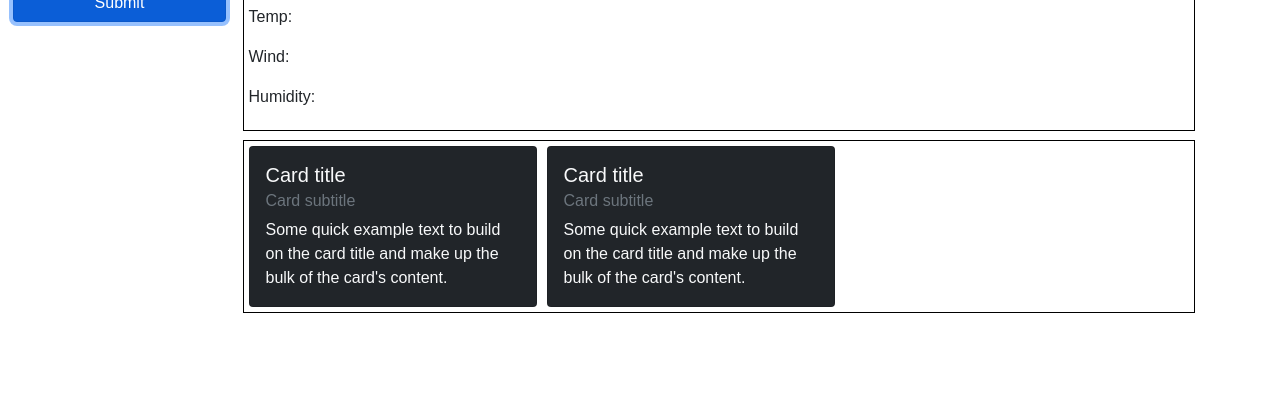
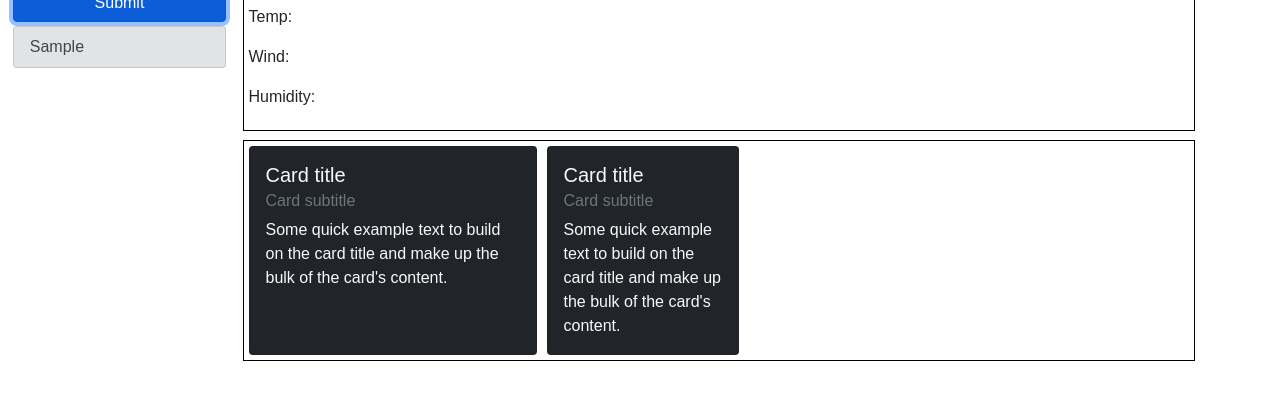
Before and after one commit to cdziedzic/Weather-dashboard, a plain HTML site: page index.html in a window 1280 px wide. Both pictures are taken after typing "Sample" into the empty fields and a click on the button "Submit". Shown: the part 126-526 px from the top of the page. Drawn offline with nearby package versions, Linux system fonts and the light colour scheme; no server answers.

Commit message:
added dayjs for date handling and fixed bugged with aside list

```diff
--- a/assets/js/script.js
+++ b/assets/js/script.js
@@ -5,6 +5,7 @@ let humid = document.getElementById('humidity')
 let submitBtn = document.getElementById('submit')
 let cityName = document.getElementById('cityName')
 let ListEl = document.getElementById('stored-list')
+let fiveDay = document.getElementById('forecastBox')
 let storedArray = []
 
 submitBtn.addEventListener('click', function(event) {
@@ -22,7 +23,8 @@ submitBtn.addEventListener('click', function(event) {
     })
     .then(response => response.json())
     .then(data => {
-                let icon = data.list[0].weather[0].icon
+        console.log(dayjs(data.list[0].dt_txt).format('MM/DD/YYYYY'))
+            let icon = data.list[0].weather[0].icon
                 city.innerHTML = data.city.name + `<img src="https://openweathermap.org/img/wn/${icon}.png">`
                 temp.textContent = "Temperature: " + data.list[0].main.temp + "°F";
                 wind.textContent = "Wind: " + data.list[0].wind.speed + " mph";
@@ -40,15 +42,25 @@ submitBtn.addEventListener('click', function(event) {
     localStorage.setItem("savedCity", JSON.stringify(storedArray))
     }
 
-
-    let listItemEl = document.createElement("button", id = "stored-city")
+    let listItemEl = document.createElement("button")
     listItemEl.classList = "list-group-item list-group-item-action list-group-item-secondary"
-    listItemEl.id = storedArray[i]
+    listItemEl.id = enteredText
     listItemEl.innerHTML = enteredText
     ListEl.append(listItemEl)
 
+    let forecastCard = document.createElement('div')
+    forecastCard.classList = "card bg-dark"
+    forecastCard.style = "width: 12rem;"
+    forecastCard.textContent = 'hello'
 
-});
+    let forecastCardHeader = document.createElement('div')
+    forecastCardHeader.h5.classList = "card-title text-light"
+    forecastCardHeader.textContent = city.innerHTML = data.city.name + `<img src="https://openweathermap.org/img/wn/${icon}.png">`
+
+    fiveDay.append(forecastCard)
+
+
+    });
 
 ListEl.addEventListener("click", function (event) {
     let buttonText = event.target.id
--- a/index.html
+++ b/index.html
@@ -37,7 +37,7 @@
             <p id="humidity">Humidity:</p>
         </div>
 
-        <div class="five-day">
+        <div class="five-day" id="forecastBox">
             <div class="card bg-dark" style="width: 18rem;">
                 <div class="card-body">
                   <h5 class="card-title text-light">Card title</h5>
@@ -45,7 +45,7 @@
                   <p class="card-text text-light">Some quick example text to build on the card title and make up the bulk of the card's content.</p>
                 </div>
               </div>
-              <div class="card bg-dark" style="width: 18rem;">
+              <div class="card bg-dark" style="width: 12rem;">
                 <div class="card-body">
                   <h5 class="card-title text-light">Card title</h5>
                   <h6 class="card-subtitle mb-2 text-muted">Card subtitle</h6>
@@ -58,7 +58,11 @@
 
     <main>
 
-
+      <script
+      src="https://cdn.jsdelivr.net/npm/dayjs@1.11.3/dayjs.min.js"
+      integrity="sha256-iu/zLUB+QgISXBLCW/mcDi/rnf4m4uEDO0wauy76x7U="
+      crossorigin="anonymous"
+    ></script>
         <script src="https://cdn.jsdelivr.net/npm/bootstrap@5.1.3/dist/js/bootstrap.bundle.min.js" integrity="sha384-ka7Sk0Gln4gmtz2MlQnikT1wXgYsOg+OMhuP+IlRH9sENBO0LRn5q+8nbTov4+1p" crossorigin="anonymous"></script>
         <script src="./assets/js/script.js"></script>
         <script src="https://code.jquery.com/jquery-3.6.0.min.js" integrity="sha256-/xUj+3OJU5yExlq6GSYGSHk7tPXikynS7ogEvDej/m4=" crossorigin="anonymous"></script>
```
